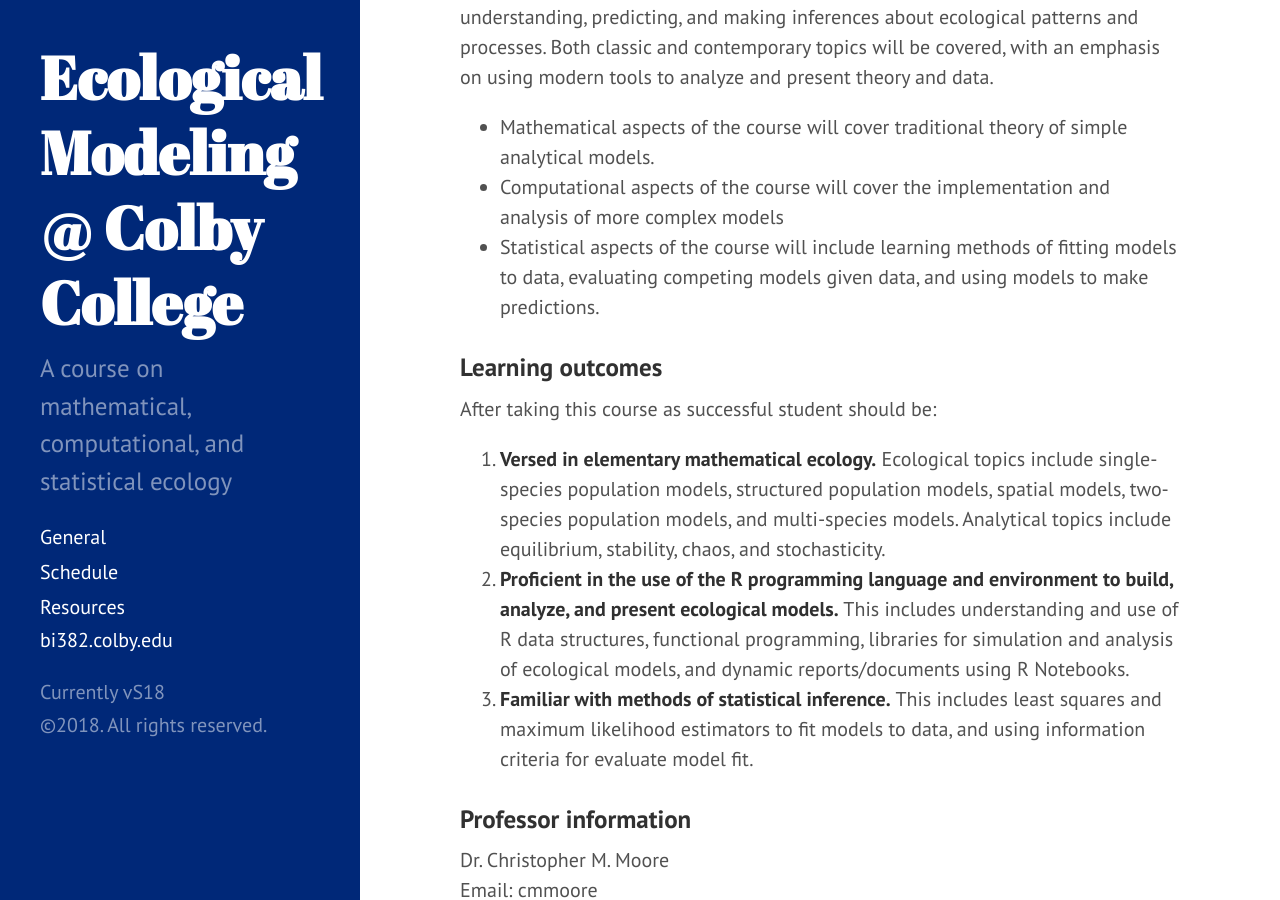
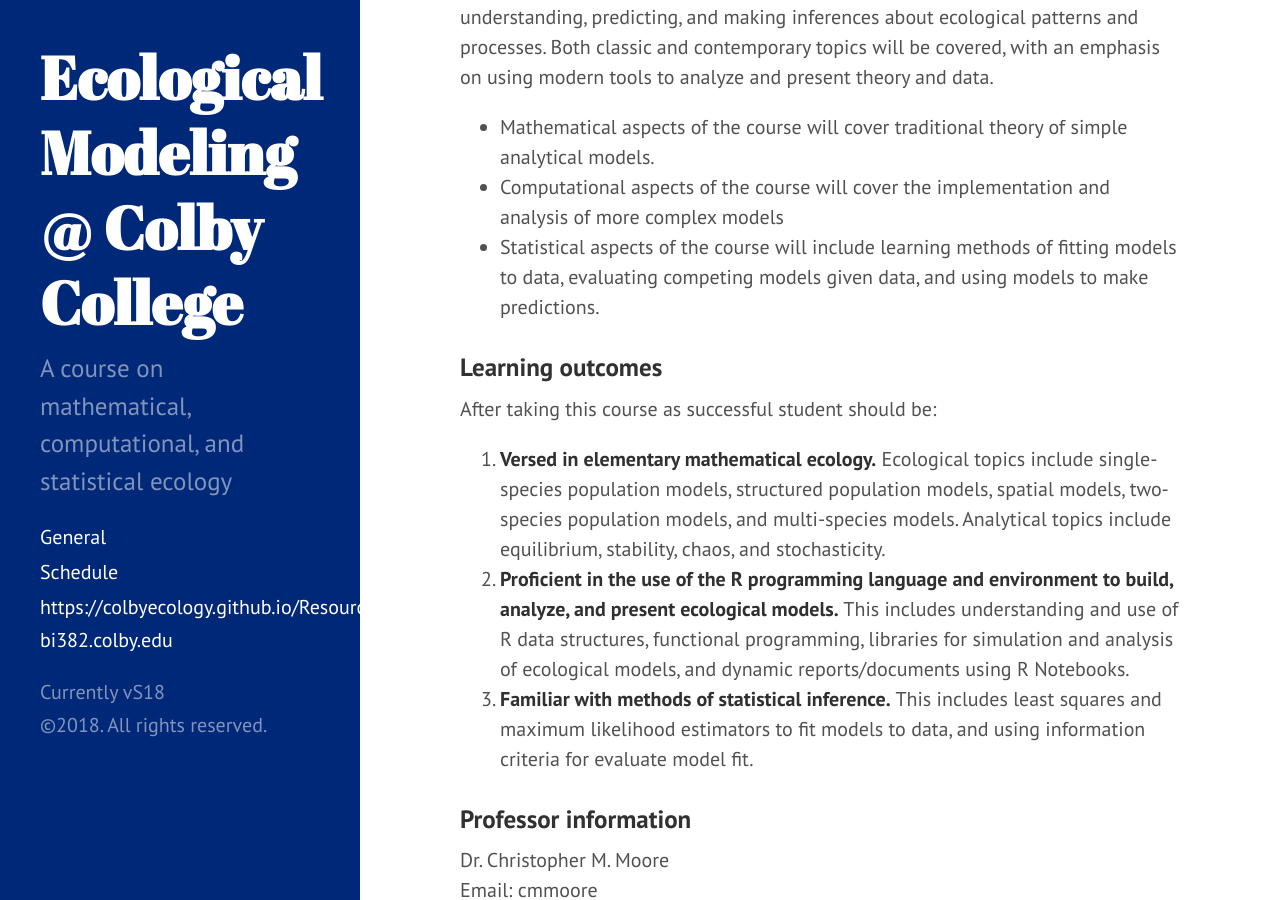
Before and after one commit to ColbyEcology/BI382_2018_Spring, a Jekyll site: the page built from index.md, in a window 1280 px wide and 900 px high, scrolled down 339 px. Built offline with Jekyll 4.4.1, drawn with Linux system fonts in a browser that asks for light colours.

```diff
--- a/_includes/sidebar.html
+++ b/_includes/sidebar.html
@@ -12,7 +12,7 @@
     <nav class="sidebar-nav">
       <a class="sidebar-nav-item{% if page.url == site.baseurl %} active{% endif %}" href="{{ site.baseurl }}">General</a>
       <a class="sidebar-nav-item" href="Schedule">Schedule</a>
-      <a class="sidebar-nav-item" href="Resources">Resources</a>
+      <a class="sidebar-nav-item" href="Resources">https://colbyecology.github.io/Resources</a>
 
       {% comment %}
         The code below dynamically generates a sidebar nav of pages with
```
